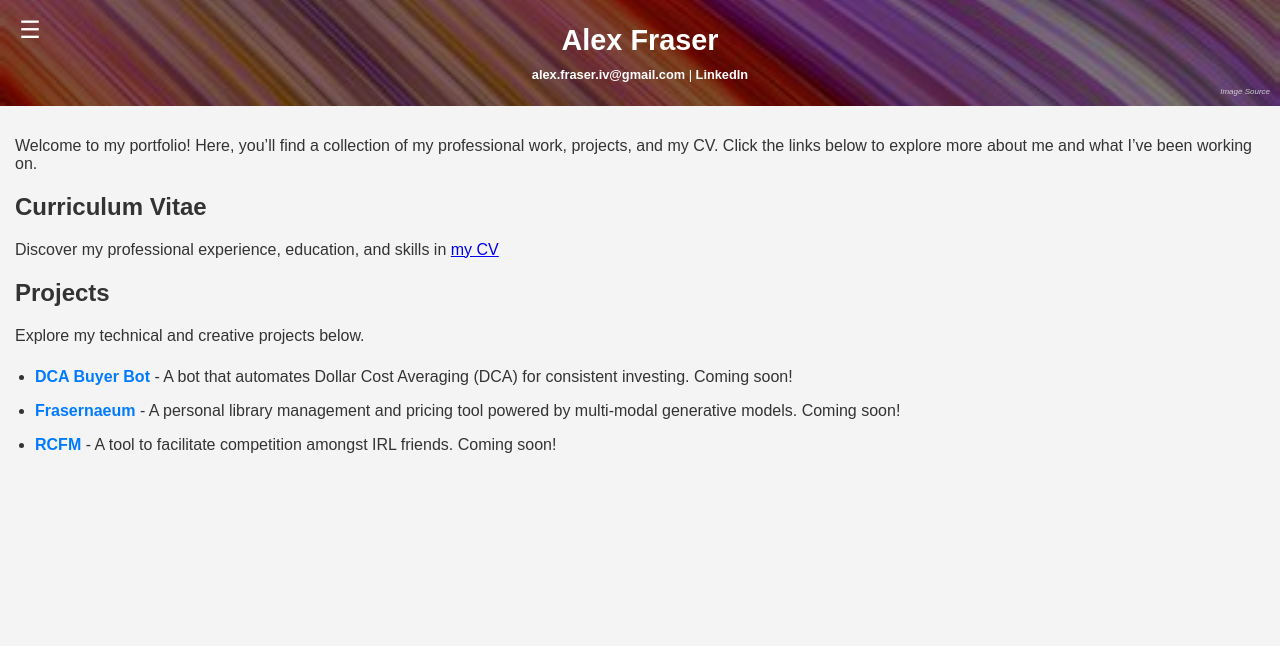
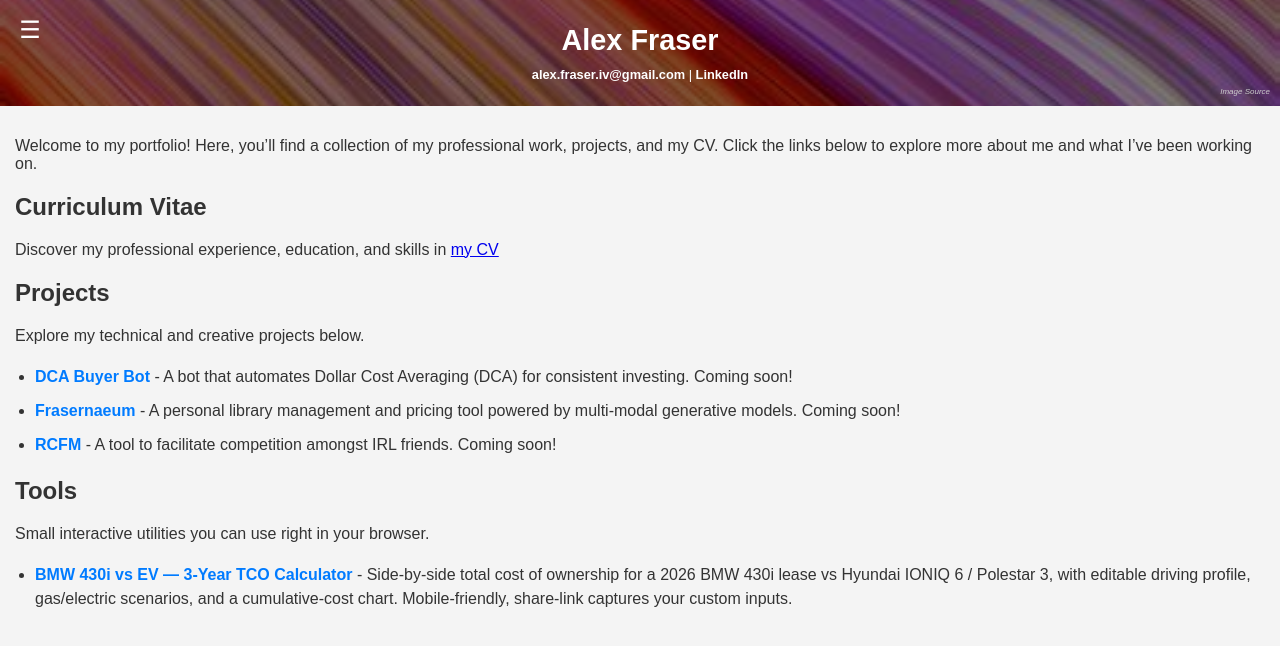
Before and after one commit to alexfraseriv/alexfraseriv.github.io, a Jekyll site: the page built from _pages/index.md, in a window 1280 px wide. Shown: the top 646 px of the page. Built offline with Jekyll 4.4.1, drawn with Linux system fonts in a browser that asks for light colours; our own code applies the rules of GitHub Pages for plain Markdown files.

Commit message:
Add Tools section + BMW vs EV TCO calculator listing
New /tools/ page lists interactive utilities; the first entry is the
BMW 430i vs EV total-cost-of-ownership calculator hosted at
alexfraseriv.github.io/bmw-tco-calculator/. Pattern mirrors the existing
projects-list include so future tools drop in as one new <li>.

```diff
--- a/_config.yml
+++ b/_config.yml
@@ -10,6 +10,8 @@ nav:
     url: "/cv/"
   - title: "Projects"
     url: "/projects/"
+  - title: "Tools"
+    url: "/tools/"
 
 collections:
   pages:
--- /dev/null
+++ b/_includes/tools-list.html
@@ -0,0 +1,31 @@
+<div class="tools-container">
+    <ul>
+        <li>
+            <a href="https://alexfraseriv.github.io/bmw-tco-calculator/" target="_blank" rel="noopener">BMW 430i vs EV — 3-Year TCO Calculator</a> - Side-by-side total cost of ownership for a 2026 BMW 430i lease vs Hyundai IONIQ 6 / Polestar 3, with editable driving profile, gas/electric scenarios, and a cumulative-cost chart. Mobile-friendly, share-link captures your custom inputs.
+        </li>
+    </ul>
+</div>
+
+<style>
+    .tools-container ul {
+        list-style-type: disc;
+        margin: 20px 0;
+        padding-left: 20px;
+    }
+
+    .tools-container li {
+        margin-bottom: 10px;
+        font-size: 1em;
+        line-height: 1.5em;
+    }
+
+    .tools-container li a {
+        color: #007BFF;
+        text-decoration: none;
+        font-weight: bold;
+    }
+
+    .tools-container li a:hover {
+        text-decoration: underline;
+    }
+</style>
--- a/_pages/index.md
+++ b/_pages/index.md
@@ -13,3 +13,8 @@ Discover my professional experience, education, and skills in [my CV](/cv/)
 Explore my technical and creative projects below.
 
 {% include projects-list.html %}
+
+## Tools
+Small interactive utilities you can use right in your browser.
+
+{% include tools-list.html %}
```
Also changed, not shown: _pages/tools/tools.md (added, +11 -0 lines).
